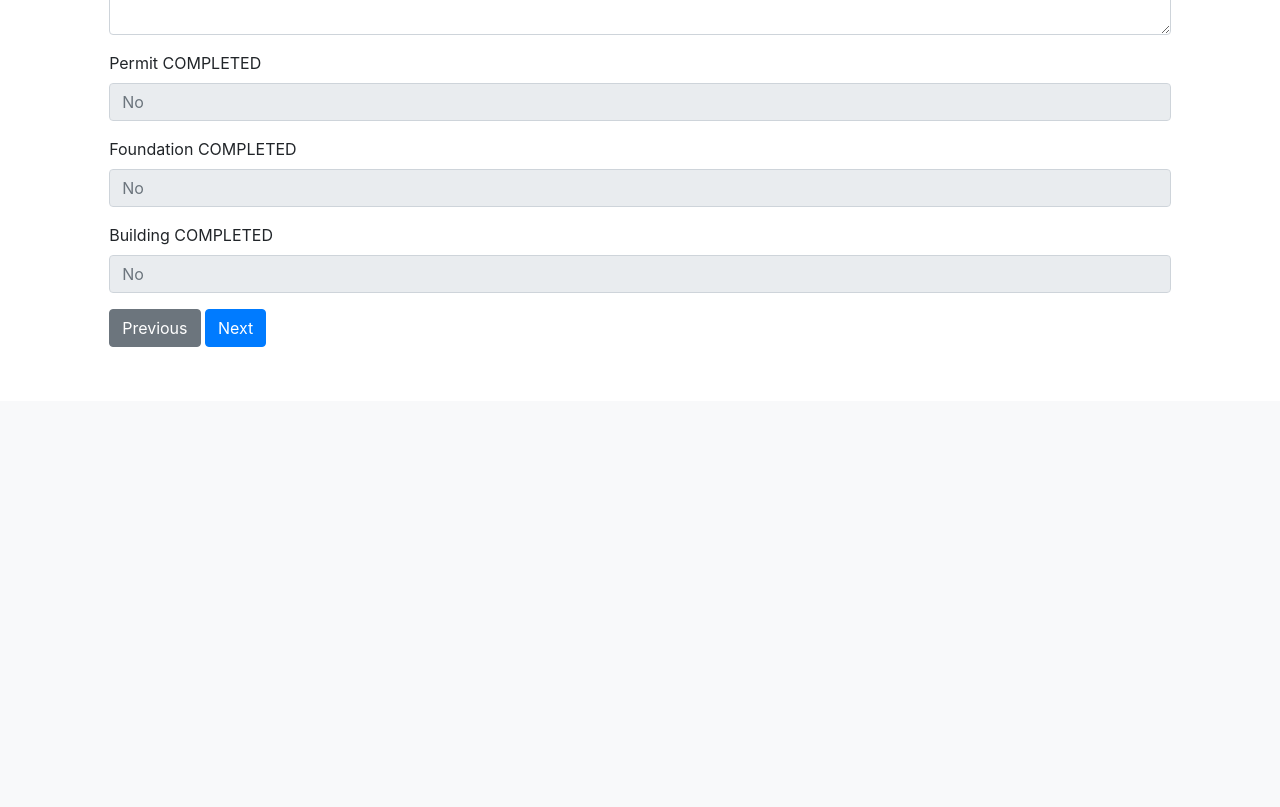
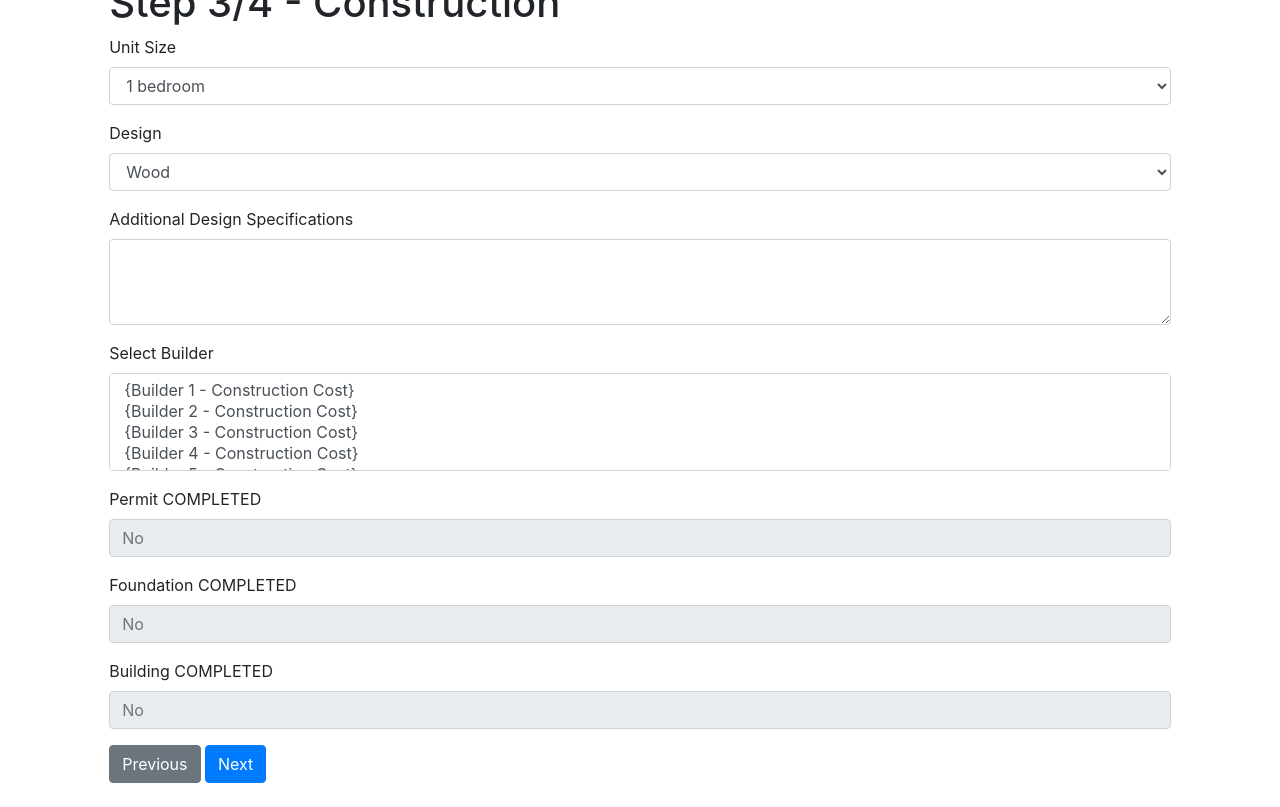
Before and after one commit to VDindyal/yardle, a Django app: page /listing/construction in a window 1280 px wide. Shown: the part 399-1206 px from the top of the page. Before the commit the page ends 746 px from the top, so only its background shows below. Run offline with Django 3.2, Linux system fonts and the light colour scheme; the visitor is signed in with stand-in values (Sample User, id 1); some libraries are stand-ins or nearby versions.

Commit message:
Add files via upload

```diff
--- a/yardlecore/templates/listing/construction.html
+++ b/yardlecore/templates/listing/construction.html
@@ -1,15 +1,35 @@
-{% extends 'home/header.html' %}
-{% load static %}
 
-{% block title %}
-    Construction
-{% endblock %}
+<head>
+    <link href="https://stackpath.bootstrapcdn.com/bootstrap/4.4.1/css/bootstrap.min.css" rel="stylesheet">
+    <link href="style.css" rel="stylesheet">
+    <link rel="icon" href="yardle-logo.png">
+</head>
 
-{% block head %}
-     <link rel="stylesheet" type="text/css" href="{% static 'home/style.css' %}">
-{% endblock %}
 
-{% block content %}
+<body>
+    <div class="row">
+        <div class="col-md-1"></div>
+        <div class="col-md-10">
+
+            <nav class="navbar navbar-expand">
+              <div class="collapse navbar-collapse" id="navbarTogglerDemo03">
+                <ul class="navbar-nav nav-fill w-100">
+                    <li class="nav-item">
+                        <a href='home.html' class='nav-link'><h2>Yardle</h2><img class='menuLogo' src='yardle-logo.png' alt='Yardle'></a>
+                    </li>
+                    <li class="nav-item">
+                        <a href='how.html' class='nav-link'><h2>How It Works</h2></a>
+                    </li>
+                    <li class="nav-item">
+                        <a href='sign-in.html' class='nav-link'><h2>Sign In</h2></a>
+                    </li>
+                </ul>
+              </div>
+            </nav>
+
+        </div>
+    </div>
+
     <div class='row'>
         <div class="col-md-1"></div>
         <div class="col-md-10">
@@ -35,6 +55,16 @@
             <textarea class="form-control" id="designSpecifications" rows="3"></textarea>
           </div>
           <div class="form-group">
+            <label for="exampleFormControlSelect2">Select Builder</label>
+            <select multiple class="form-control" id="exampleFormControlSelect2">
+              <option>{Builder 1 - Construction Cost}</option>
+              <option>{Builder 2 - Construction Cost}</option>
+              <option>{Builder 3 - Construction Cost}</option>
+              <option>{Builder 4 - Construction Cost}</option>
+              <option>{Builder 5 - Construction Cost}</option>
+            </select>
+          </div>
+          <div class="form-group">
             <label for="permit">Permit COMPLETED</label>
             <input class="form-control" type="text" placeholder="No" readonly>
           </div>
@@ -46,9 +76,10 @@
             <label for="permit">Building COMPLETED</label>
             <input class="form-control" type="text" placeholder="No" readonly>
           </div>
-          <a href='{% url 'listing:financing' %}' class="btn btn-secondary mb-2">Previous</a>
-          <a href='{% url 'listing:property' %}' class="btn btn-primary mb-2">Next</a>
+          <a href='financing.html' class="btn btn-secondary mb-2">Previous</a>
+          <a href='property.html' class="btn btn-primary mb-2">Next</a>
         </form>
+
         </div>
     </div>
-{% endblock %}
+</body>
```
